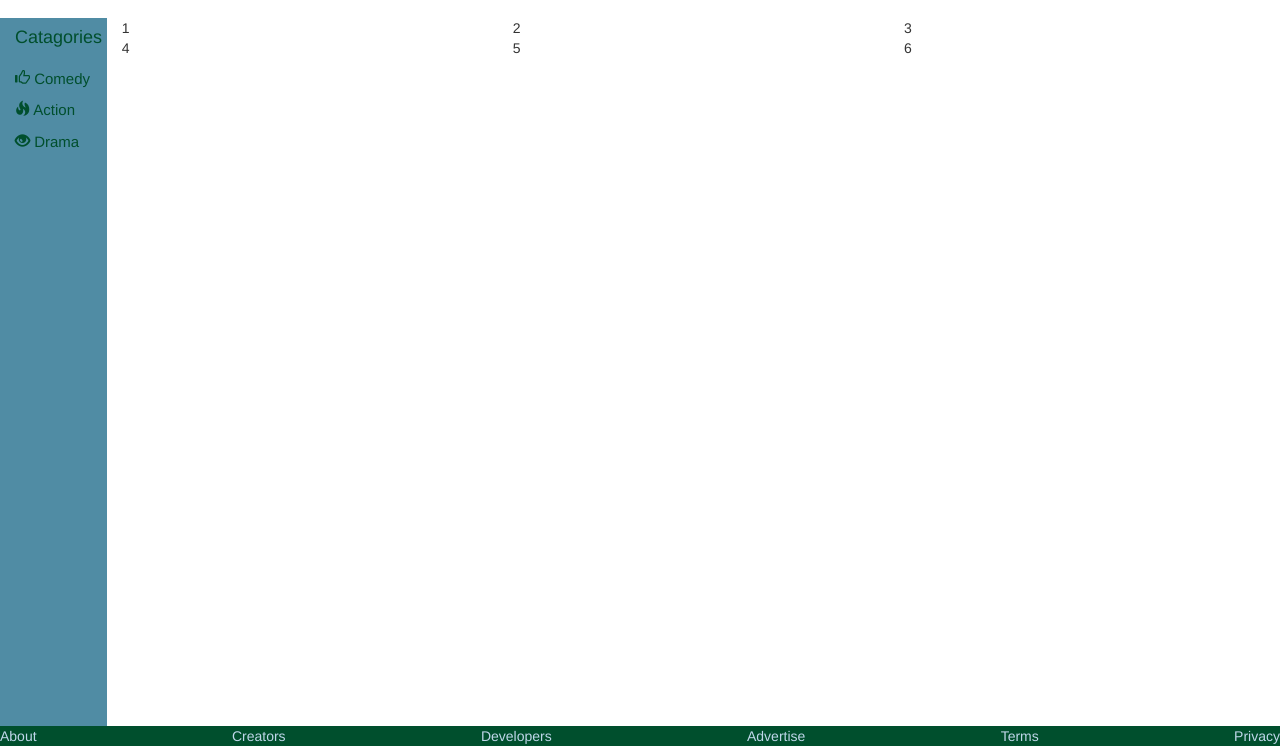
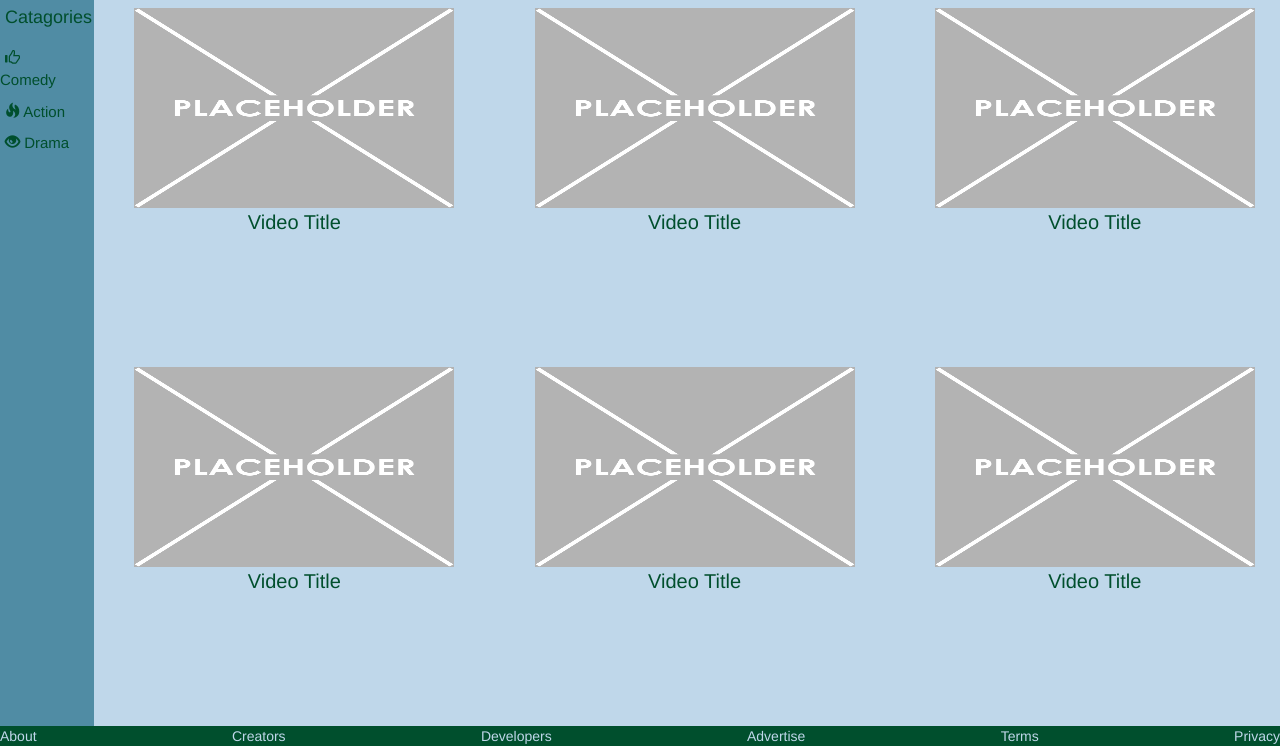
Before and after one commit to WCWoolley/Bootstrap-Group-Task, a plain HTML site: page index.html in a window 1280 px wide. Shown: the part 54-800 px from the top of the page. Drawn offline with Linux system fonts and the light colour scheme.

Commit message:
main content structure finished, nav bar fixed and small edits

```diff
--- a/css/custom.css
+++ b/css/custom.css
@@ -1,11 +1,12 @@
-body{
-  margin: 0;
+body {
+  background-color: #bfd7ea;
 }
 /*---------------NAV BAR---------------------- */
 .navbar {
   background: #0a8754;
-  border-radius:0 0 5px 5px;
+  border-radius:0 0 10px 0;
   width: 100%;
+  margin-bottom: 0;
 }
 
 .navbar-brand{
@@ -46,19 +47,38 @@
 
 .col-md-1 {
   background: #508ca4;
-  height: 720px;
+  height: 732px;
   color: #004f2d;
   font-size: 15px;
 }
 
 .col-md-1 a{
   color: #004f2d;
+  padding-left: 5px;
 }
 
 .col-md-1 h4{
-
+  padding-left: 5px;
 }
 
 .space {
   height: 10px;
 }
+
+/*----------------- homepage -------------*/
+.space2 {
+  height: 120px;
+}
+
+
+
+.col-md-11 {
+  color: #004f2d;
+  font-size: 20px;
+  text-align: center;
+}
+
+.col-md-4 img{
+  height: 200px;
+  width: 320px;
+}
--- a/index.html
+++ b/index.html
@@ -11,13 +11,14 @@
   <title>Faketube</title>
 </head>
 <body>
-  <div class="container-fluid">
+  <div class="fluid-container">
+
     <div class="row">
       <div class="col-md-12">
         <nav class="navbar">
           <div class="container-fluid">
             <div class="navbar-header">
-              <a class="navbar-brand" href="#"><span class="glyphicon glyphicon-expand"></span>FakeTube</a>
+              <a class="navbar-brand" href="#"><span class="glyphicon glyphicon-expand"></span> FakeTube</a>
             </div>
             <form class="navbar-form navbar-right">
               <div class="form-group">
@@ -29,60 +30,87 @@
         </nav> <!--nav close -->
       </div> <!--column close -->
     </div> <!--row close -->
-  </div>
 
-  <div class="container-fluid">
+  <!-- <div class="container-fluid"> -->
+
     <div class="row">
+
       <div class="col-md-1 hidden-sm hidden-xs">
         <h4>Catagories</h4>
+
         <div class="space"></div>
+
         <div class="cats">
           <a href="pages/catagories.html">
             <span class="glyphicon glyphicon-thumbs-up"></span>
               Comedy
           </a>
         </div>
+
         <div class="space"></div>
+
         <div class="cats">
           <a href="pages/catagories.html">
             <span class="glyphicon glyphicon-fire"></span>
               Action
           </a>
         </div>
+
         <div class="space"></div>
+
         <div class="cats">
           <a href="pages/catagories.html">
             <span class="glyphicon glyphicon-eye-open"></span>
               Drama
           </a>
         </div>
-      </div>
+      </div> <!-- sidebar 1 collumn -->
+
       <div class="col-md-11 col-sm-12 col-xs-12">
+
+        <div class="space"></div>
+
         <div class="row">
-          <div class="col-md-4">
-            1
+          <div class="col-md-4 col-sm-12 col-xs-12">
+            <img src="image/Placeholder.png"alt="">
+            <p>
+            Video Title
           </div>
-          <div class="col-md-4">
-            2
+          <div class="col-md-4 col-sm-12 col-xs-12">
+            <img src="image/Placeholder.png"alt="">
+            <p>
+            Video Title
           </div>
-          <div class="col-md-4">
-            3
+          <div class="col-md-4 col-sm-12 col-xs-12">
+            <img src="image/Placeholder.png"alt="">
+            <p>
+            Video Title
           </div>
-        </div>
+        </div> <!-- main first row close -->
+
+        <div class="space2"></div>
+
         <div class="row">
-          <div class="col-md-4">
-            4
+          <div class="col-md-4 col-sm-12 col-xs-12">
+            <img src="image/Placeholder.png"alt="">
+            <p>
+            Video Title
           </div>
-          <div class="col-md-4">
-            5
+          <div class="col-md-4 col-sm-12 col-xs-12">
+            <img src="image/Placeholder.png"alt="">
+            <p>
+            Video Title
           </div>
-          <div class="col-md-4">
-            6
+          <div class="col-md-4 col-sm-12 col-xs-12">
+            <img src="image/Placeholder.png"alt="">
+            <p>
+            Video Title
           </div>
-        </div>
-      </div>
-    </div>
-  </div>
+        </div> <!-- main 2nd row close -->
+
+      </div> <!--main 11 collumn -->
+
+    </div> <!-- row close -->
 
   <div class="footer navbar-fixed-bottom">
     <div class="footer">
@@ -95,5 +123,6 @@
       </div>
   </div>
 
+  </div>
 </body>
 </html>
```
